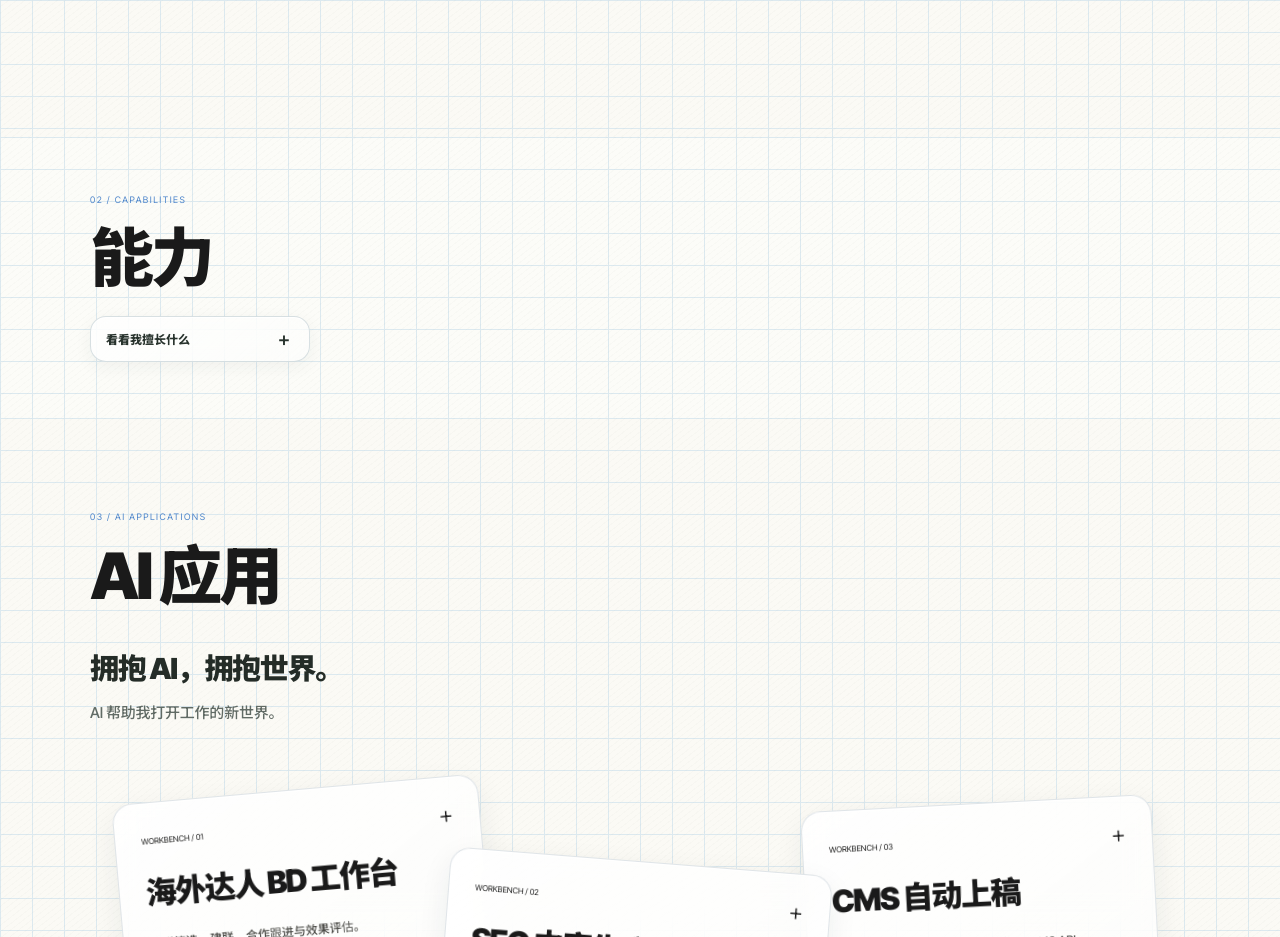
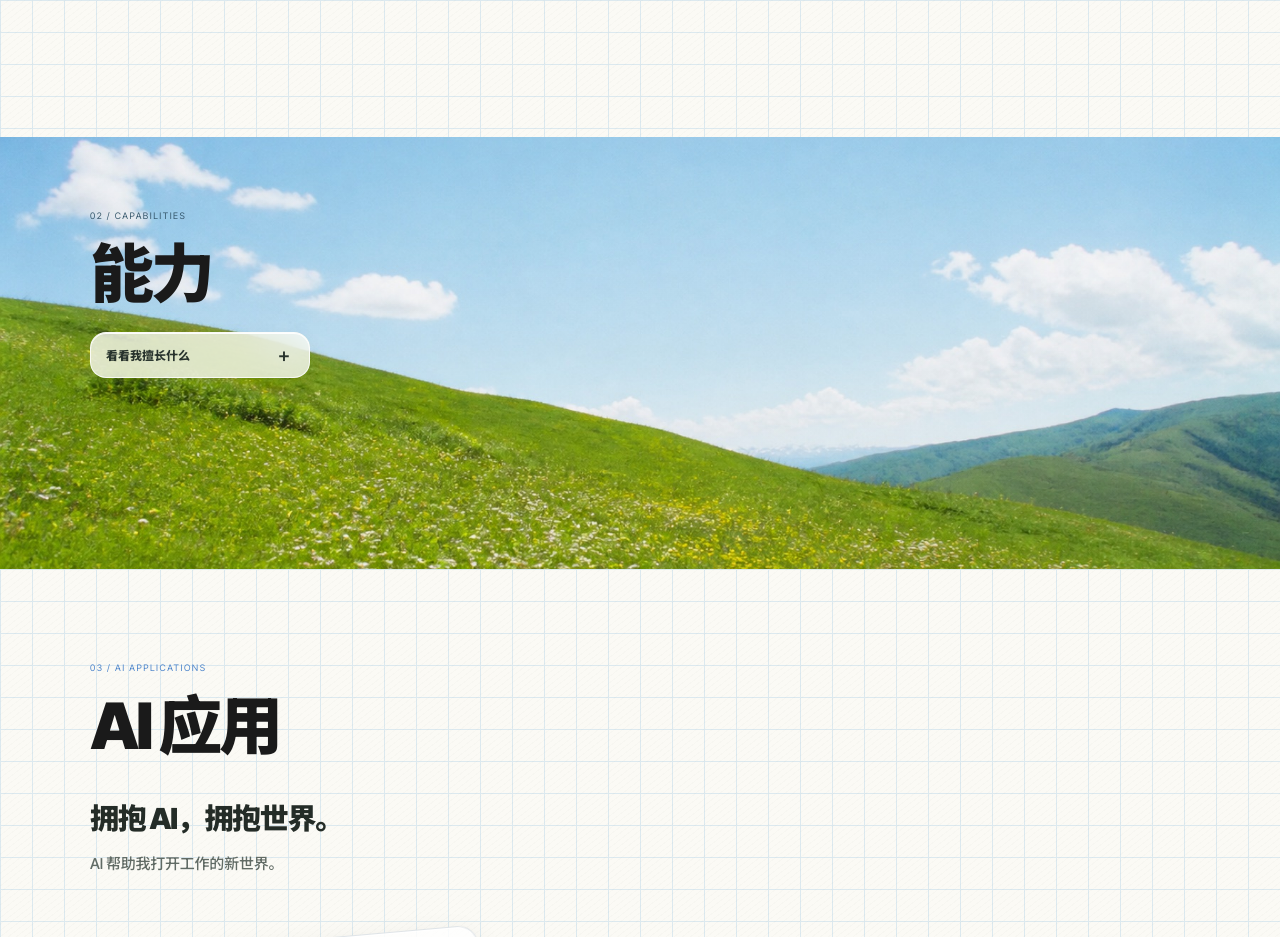
Before and after one commit to yewei448-dotcom/elva-portfolio, a plain HTML site: page dist/index.html in a window 1280 px wide. Shown: the part 1728-2665 px from the top of the page. Drawn offline with Linux system fonts and the light colour scheme.

Commit message:
Update portfolio dist build

```diff
--- a/dist/portfolio.js
+++ b/dist/portfolio.js
@@ -19,6 +19,16 @@
     if (!page || page.archived) return;
     const section = el('section', `portfolio-section section paper portfolio-${id}`); section.id = id;
     const shell = el('div', 'section-shell');
+    if (id === 'capability') {
+      const bg = page.background || {};
+      const image = ui.safeUrl(bg.image, true);
+      if (image) {
+        const overlay = Math.max(0, Math.min(.8, Number(bg.overlay) || 0));
+        section.classList.remove('paper'); section.classList.add('has-scenery');
+        section.style.backgroundColor = /^#[0-9a-f]{3,8}$/i.test(bg.color || '') ? bg.color : '#c4dee2';
+        section.style.backgroundImage = `linear-gradient(rgba(18,27,23,${overlay}),rgba(18,27,23,${overlay})),url(${JSON.stringify(image)})`;
+      }
+    }
     if (id === 'contact') {
       section.classList.remove('paper'); section.classList.add('photo-finale');
       const bg = page.background || {};
--- a/dist/presentation-refresh.css
+++ b/dist/presentation-refresh.css
@@ -270,6 +270,25 @@ h1, h2, h3, h4, h5, h6,
 .ai-resource-card:hover > .resource-arrow { transform: translate(2px,-2px); opacity: 1; }
 .ai-resource-links > .ai-resource-card:focus-visible { outline: 2px solid #6c91a4; outline-offset: 4px; }
 
+/* A roomier capability chapter on the reference's blue-sky lawn. */
+.portfolio-capability.has-scenery {
+  min-height: clamp(360px,54svh,620px);
+  padding-block: 72px 84px;
+  background-size: cover;
+  background-position: center 58%;
+  background-repeat: no-repeat;
+}
+.portfolio-capability.has-scenery .portfolio-kicker { color: #35576b; }
+.portfolio-capability.has-scenery .capabilities-trigger {
+  border-color: rgba(255,255,255,.8);
+  background: rgba(255,255,255,.76);
+}
+body[data-page="capability"].has-background-image {
+  background-position: center 58%;
+  background-size: cover;
+  background-attachment: scroll;
+}
+
 /* Education and personality now share the photograph's narrow bottom line. */
 .id-bottom, .home-photo-bottom {
   display: flex;
@@ -316,6 +335,7 @@ h1, h2, h3, h4, h5, h6,
 }
 @media(max-width:560px) {
   .portfolio-capability { padding-block: 44px; }
+  .portfolio-capability.has-scenery { min-height: 380px; padding-block: 58px 68px; }
   .id-bottom, .home-photo-bottom { gap: 6px; margin-top: 8px; padding-top: 7px; font-size: 7px; letter-spacing: 0; }
   .id-bottom > span:first-child, .home-photo-bottom > span:first-child { max-width: 78%; }
   .id-bottom > span:last-child, .home-photo-bottom > span:last-child { font-size: 7px; }
--- a/dist/website-config.js
+++ b/dist/website-config.js
@@ -194,9 +194,9 @@ window.websiteDefaults = {
       "title": "能力",
       "subtitle": "案例、内容与合作。",
       "background": {
-        "color": "#fbfaf5",
-        "image": "",
-        "overlay": 0.12
+        "color": "#c4dee2",
+        "image": "assets/capabilities-meadow.jpg",
+        "overlay": 0.04
       },
       "sections": [
         {
@@ -1368,13 +1368,20 @@ window.migrateWebsiteDraftPhotos = function(value, options) {
   const result = migrateWebsiteDraftWithoutRetiredResources(value, options);
   function clean(draft) {
     if (!draft || !Array.isArray(draft.pages)) return draft;
-    return {...draft, pages: draft.pages.map(page => page.id !== 'ai' ? page : {...page,
+    return {...draft, pages: draft.pages.map(page => {
+      if (page.id === 'capability') {
+        const bg = page.background;
+        if (bg && bg.color === '#fbfaf5' && bg.image === '' && bg.overlay === 0.12)
+          return {...page, background: {...window.websiteDefaults.pages.find(p => p.id === 'capability').background}};
+        return page;
+      }
+      return page.id !== 'ai' ? page : {...page,
       sections: (page.sections || []).flatMap(section => {
         if (section.id !== 'ai-resources') return [section];
         const items = (section.items || []).filter(item => item.id !== 'github');
         return items.length ? [{...section, items}] : [];
       })
-    })};
+    };})};
   }
   const next = clean(result);
   if (next?.localizations?.en) next.localizations = {...next.localizations, en: clean(next.localizations.en)};
```
Also changed, not shown: dist/assets/capabilities-meadow-source.txt (added), dist/assets/capabilities-meadow.jpg (added).
